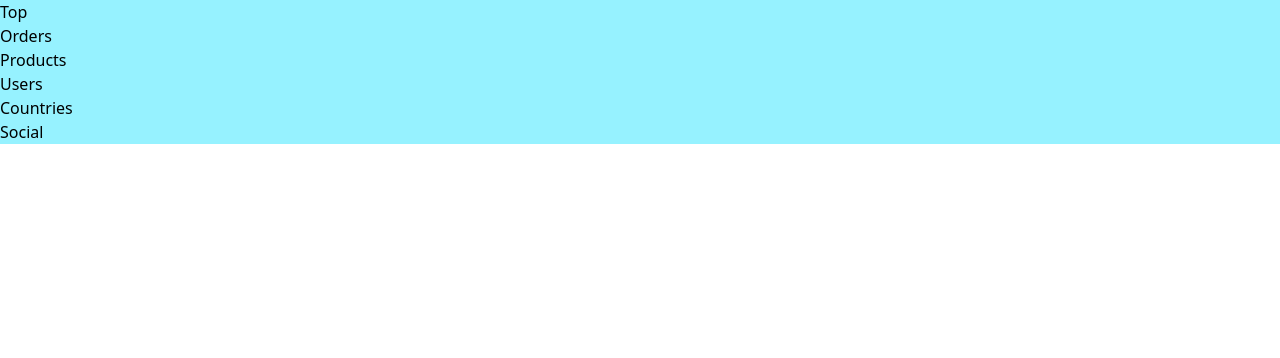
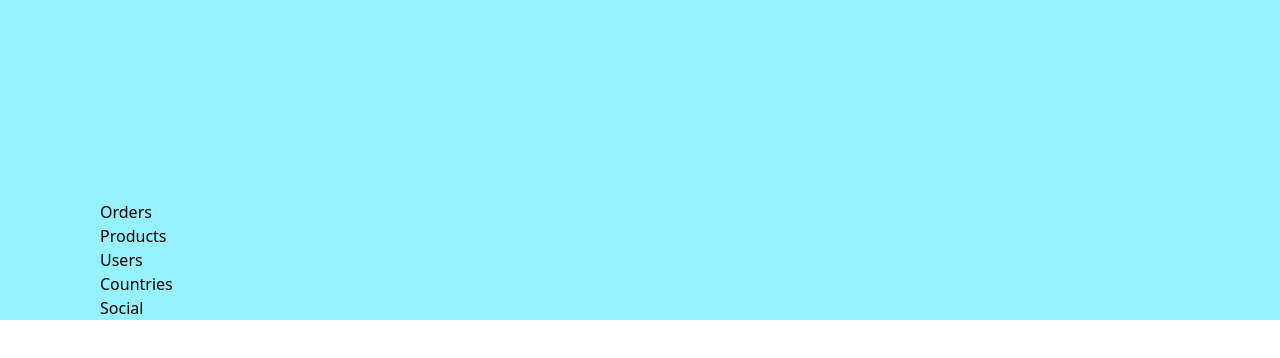
Before and after one commit to lazarevkristijan/sales-dashboard, a React (Vite) app: page / in a window 1280 px wide. Shown: the top 358 px of the page. Built offline with nearby package versions, Linux system fonts and the light colour scheme.

Commit message:
added universal x margin

```diff
--- a/src/App.tsx
+++ b/src/App.tsx
@@ -11,7 +11,8 @@ import {
 
 function App() {
   return (
-    <div className=" bg-[#96f2ff]">
+    <div className="bg-[#96f2ff]">
+      <div className="mx-[100px]">
         <Top />
         <Sales />
         <Orders />
@@ -20,6 +21,7 @@ function App() {
         <Countries />
         <Social />
       </div>
+    </div>
   )
 }
 
--- a/src/index.css
+++ b/src/index.css
@@ -1,8 +1,8 @@
+@import url("https://fonts.googleapis.com/css2?family=Montserrat:wght@200;300&display=swap");
 @tailwind base;
 @tailwind components;
 @tailwind utilities;
 
-@import url("https://fonts.googleapis.com/css2?family=Montserrat:wght@200;300&display=swap");
 /* Universal styles */
 .mont {
   font-family: "Montserrat", sans-serif;
--- a/src/sections/Top.tsx
+++ b/src/sections/Top.tsx
@@ -1,7 +1,7 @@
 import React from "react"
 
 const Top = () => {
-  return <div>Top</div>
+  return <div className="h-[200px]"></div>
 }
 
 export default Top
```
Lines whose indentation alone changed are shown as unchanged.
